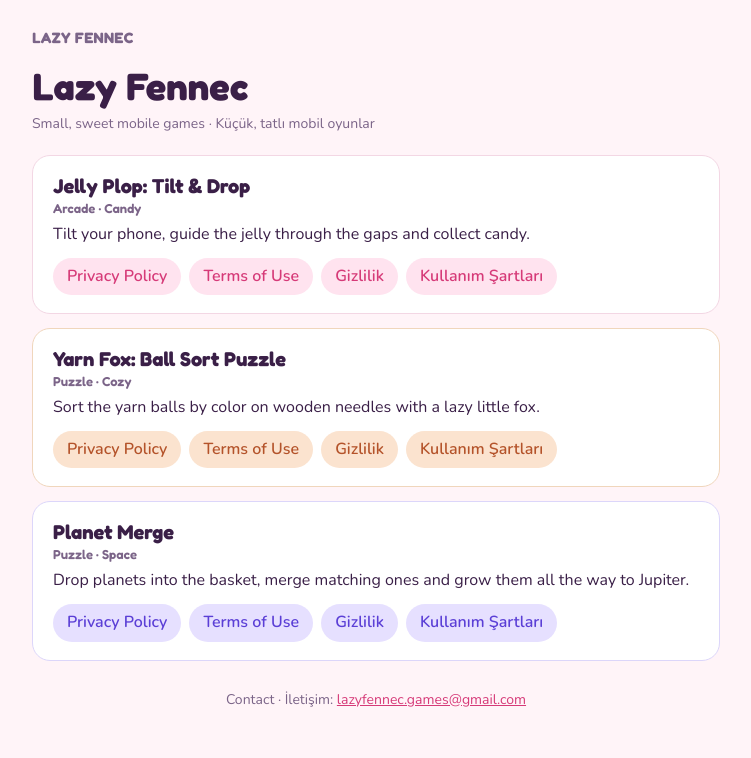
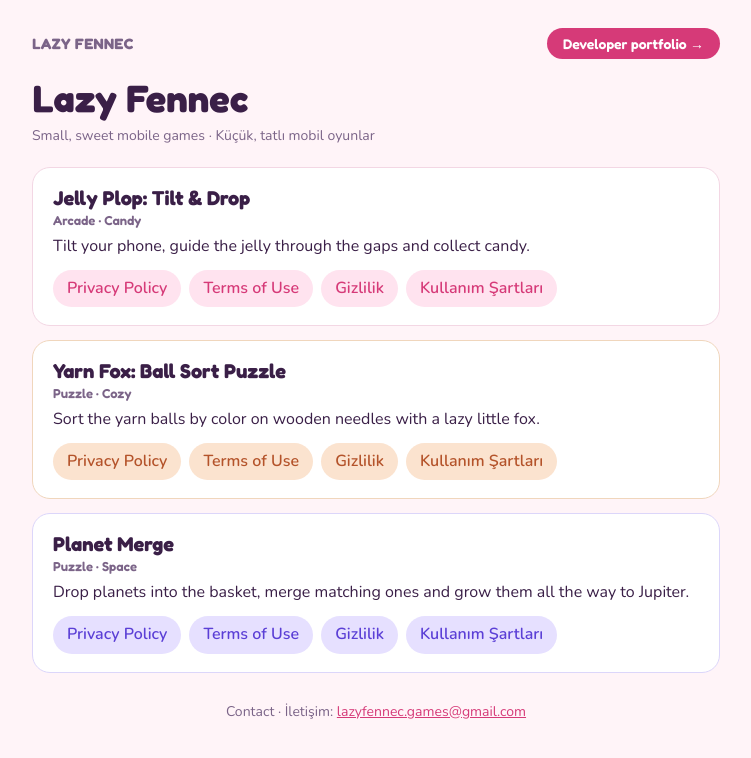
Before and after one commit to lazyfennecgames/lazyfennecgames.github.io, a plain HTML site: page index.html in a window 1280 px wide. Shown: the whole page, without its empty margins (264-1015 px from the left). Drawn offline with nearby package versions, Linux system fonts and the light colour scheme.

Commit message:
Add developer portfolio link to header

```diff
--- a/index.html
+++ b/index.html
@@ -27,6 +27,8 @@ footer{color:var(--soft);font-size:14px;margin-top:28px;text-align:center}
 .card b{font:700 20px "Fredoka",system-ui,sans-serif;display:block}
 .links{display:flex;flex-wrap:wrap;gap:8px;margin-top:10px}
 .links a{background:var(--chip);border-radius:999px;padding:6px 14px;text-decoration:none;font-weight:600}
+.pf{font:600 14px "Fredoka",system-ui,sans-serif;background:var(--pink);color:#fff;border-radius:999px;padding:7px 16px;text-decoration:none}
+.pf:hover{opacity:.9}
 body.space{--bg:#F3F1FF;--line:#DCD6FA;--pink:#5B3FD6;--chip:#E6E0FF;--soft:#6E6890}
 @media (prefers-color-scheme:dark){body.space{--bg:#0F0E24;--card:#1A1838;--ink:#ECEAFF;--soft:#A9A4D6;--line:#2E2A5A;--pink:#A48CFF;--chip:#2A2556}}
 body.space .wrap{background:radial-gradient(circle at 85% 0,rgba(164,140,255,.18),transparent 45%)}
@@ -36,7 +38,7 @@ body.space .wrap{background:radial-gradient(circle at 85% 0,rgba(164,140,255,.18
 .card.yarn{border-color:#F0D6BC}.card.yarn .links a{background:#FBE3CF;color:#B4532A}
 @media (prefers-color-scheme:dark){.card.yarn .links a{background:#3D2B22;color:#FFB892}}
 </style></head><body><div class="wrap">
-<header><span class="brand">LAZY FENNEC</span></header>
+<header><span class="brand">LAZY FENNEC</span><a class="pf" href="portfolio/">Developer portfolio →</a></header>
 <h1>Lazy Fennec</h1><p class="updated">Small, sweet mobile games · Küçük, tatlı mobil oyunlar</p>
 <div class="cards"><div class="card"><b>Jelly Plop: Tilt &amp; Drop</b><span class="tag">Arcade · Candy</span>Tilt your phone, guide the jelly through the gaps and collect candy.
 <div class="links"><a href="jellyplop/privacy.html">Privacy Policy</a><a href="jellyplop/terms.html">Terms of Use</a><a href="jellyplop/privacy.html?lang=tr">Gizlilik</a><a href="jellyplop/terms.html?lang=tr">Kullanım Şartları</a></div></div>
```
